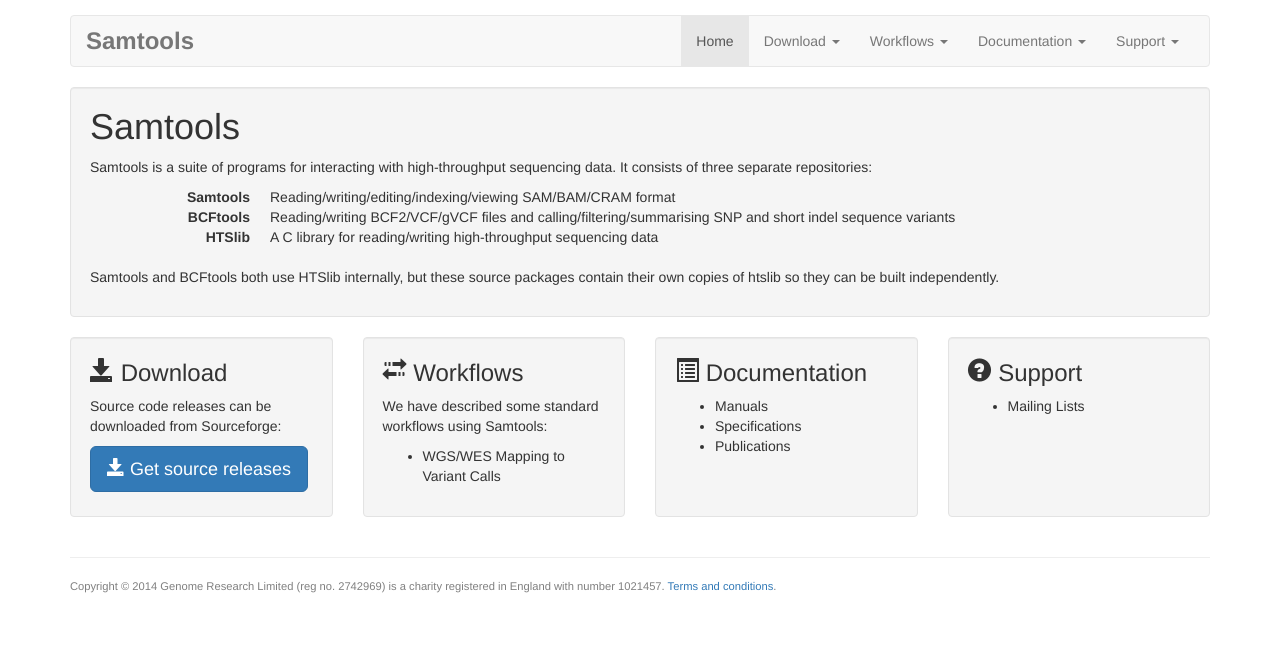
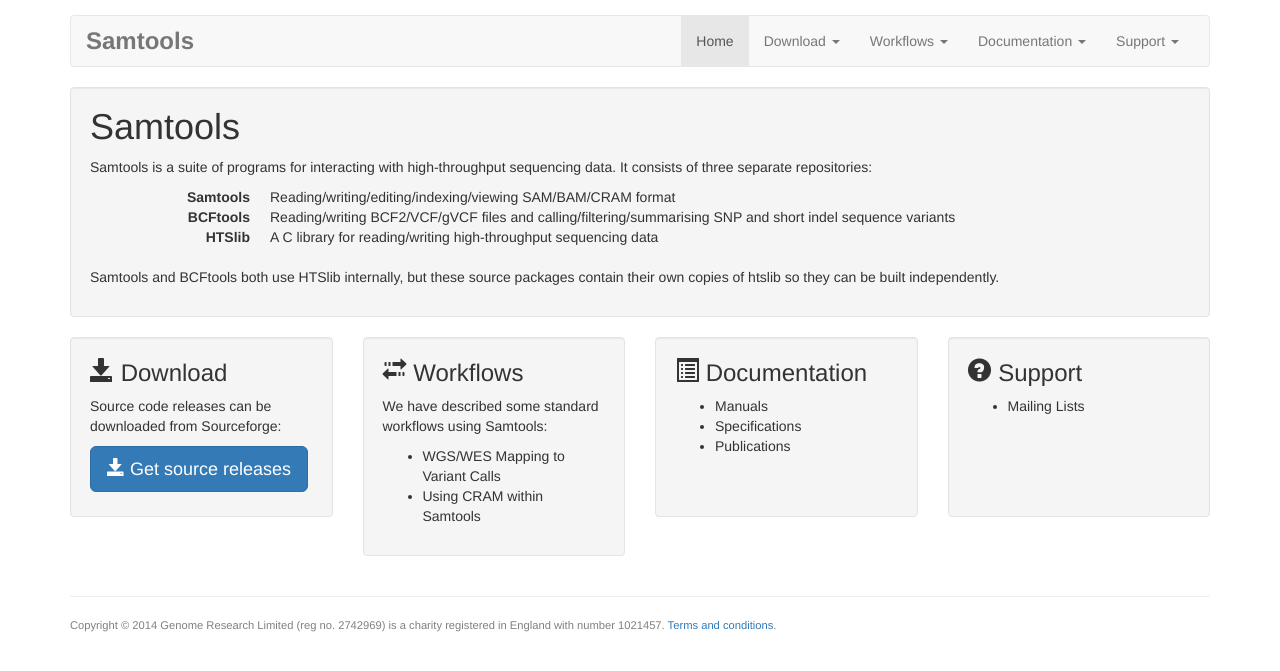
Before and after one commit to samtools/www.htslib.org, a Jekyll site: the page built from index.html, in a window 1280 px wide. Shown: the top 671 px of the page. Built offline with Jekyll 4.4.1, drawn with Linux system fonts in a browser that asks for light colours; nearby versions of some CDN libraries.

Commit message:
added link to CRAM workflow

```diff
--- a/index.html
+++ b/index.html
@@ -35,6 +35,7 @@ layout: default
 			<p>We have described some standard workflows using Samtools:</p>
 			<ul>
 				<li><a href="{{ site.baseurl }}/workflow#mapping_to_variant">WGS/WES Mapping to Variant Calls</a></li>
+				<li><a href="{{ site.baseurl }}/workflow#mapping_to_cram">Using CRAM within Samtools</a></li>
 			</ul>
 		</div>
 	</div>
```
